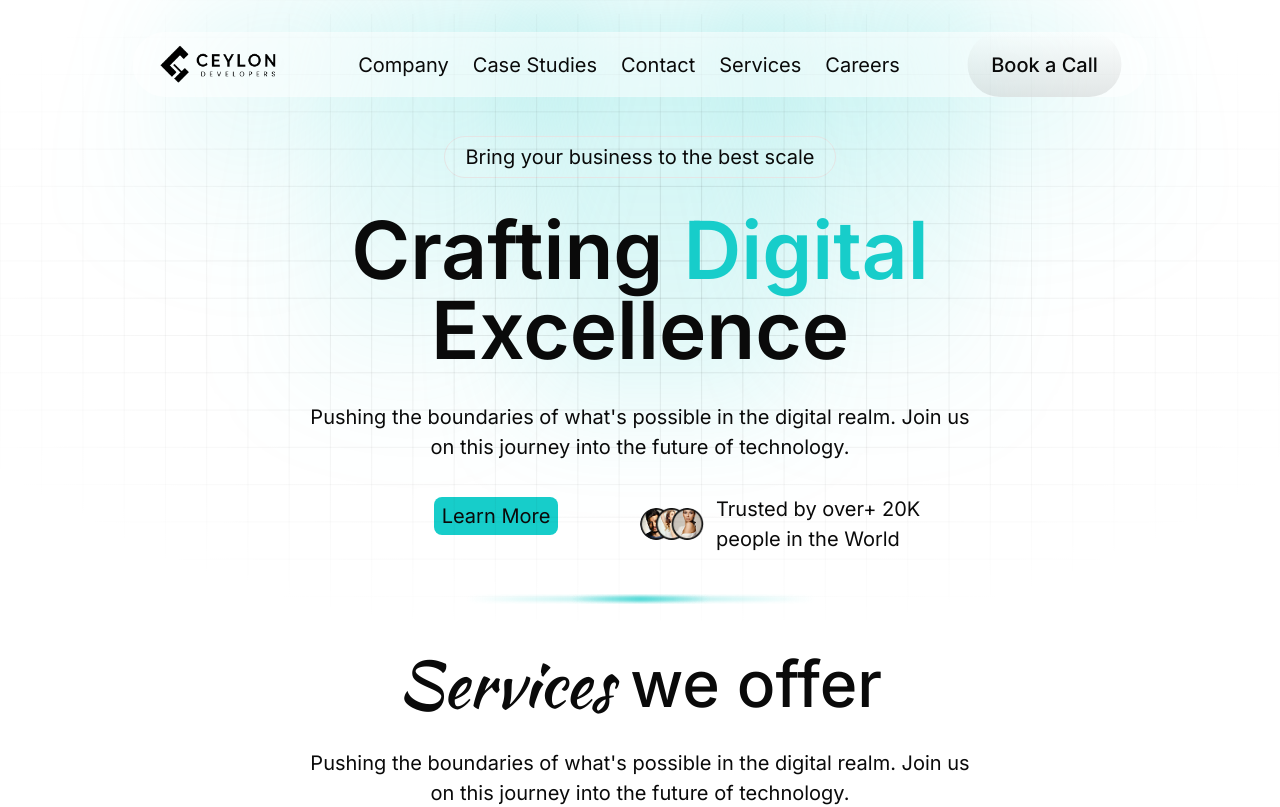
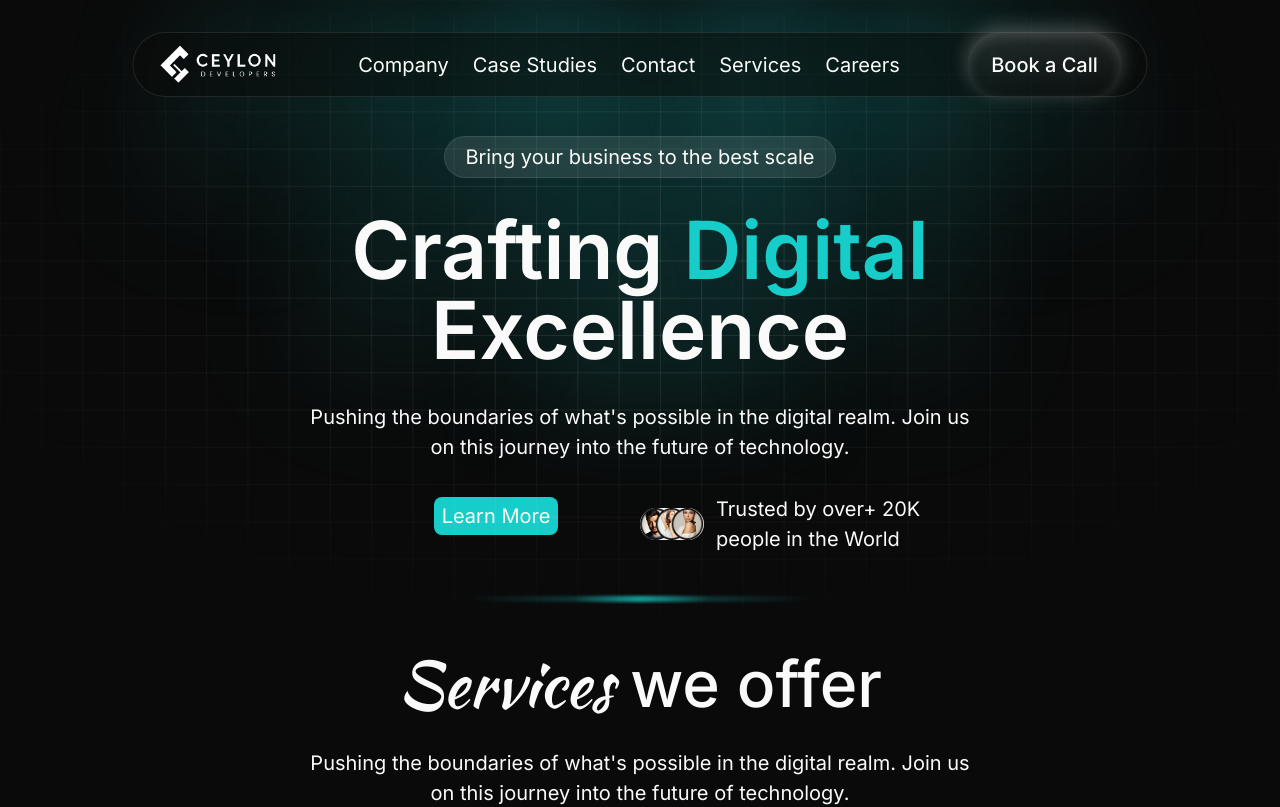
Before and after one commit to Roshen-Perera/ceylon-developers-portfolio, a Next.js app: page / in a window 1280 px wide. Shown: the top 807 px of the page. Built offline with nearby package versions, Linux system fonts and the light colour scheme.

Commit message:
Refactor ThemeToggle component to improve theme initialization and handling

```diff
--- a/components/theme.tsx
+++ b/components/theme.tsx
@@ -4,25 +4,30 @@ import { useEffect, useState } from "react";
 import { AnimatePresence, motion } from "motion/react";
 
 export default function ThemeToggle() {
-  const [theme, setTheme] = useState<"light" | "dark">("light");
+  const [theme, setTheme] = useState<"light" | "dark">(() => {
+    // This runs ONLY on first render
+    if (typeof window === "undefined") return "light";
 
-  useEffect(() => {
-    // Load saved theme
     const saved = localStorage.getItem("theme") as "light" | "dark" | null;
+
     if (saved) {
-      setTheme(saved);
       document.documentElement.classList.toggle("dark", saved === "dark");
-    } else {
-      const prefersDark = window.matchMedia(
-        "(prefers-color-scheme: dark)"
-      ).matches;
-      document.documentElement.classList.toggle("dark", prefersDark);
-      setTheme(prefersDark ? "dark" : "light");
+      return saved;
     }
 
-    // Listen for theme changes from other instances
+    const prefersDark = window.matchMedia(
+      "(prefers-color-scheme: dark)"
+    ).matches;
+    document.documentElement.classList.toggle("dark", prefersDark);
+
+    return prefersDark ? "dark" : "light";
+  });
+
+  // Listen for theme changes across tabs/windows
+  useEffect(() => {
     const handleThemeChange = (e: CustomEvent<"light" | "dark">) => {
       setTheme(e.detail);
+      document.documentElement.classList.toggle("dark", e.detail === "dark");
     };
 
     window.addEventListener("themeChange", handleThemeChange as EventListener);
@@ -37,15 +42,14 @@ export default function ThemeToggle() {
   const toggleTheme = () => {
     const next = theme === "light" ? "dark" : "light";
     setTheme(next);
+
     localStorage.setItem("theme", next);
     document.documentElement.classList.toggle("dark", next === "dark");
 
-    // Notify other instances
     window.dispatchEvent(new CustomEvent("themeChange", { detail: next }));
   };
 
   const isChecked = theme === "dark";
-
   return (
     <>
       <button
```
